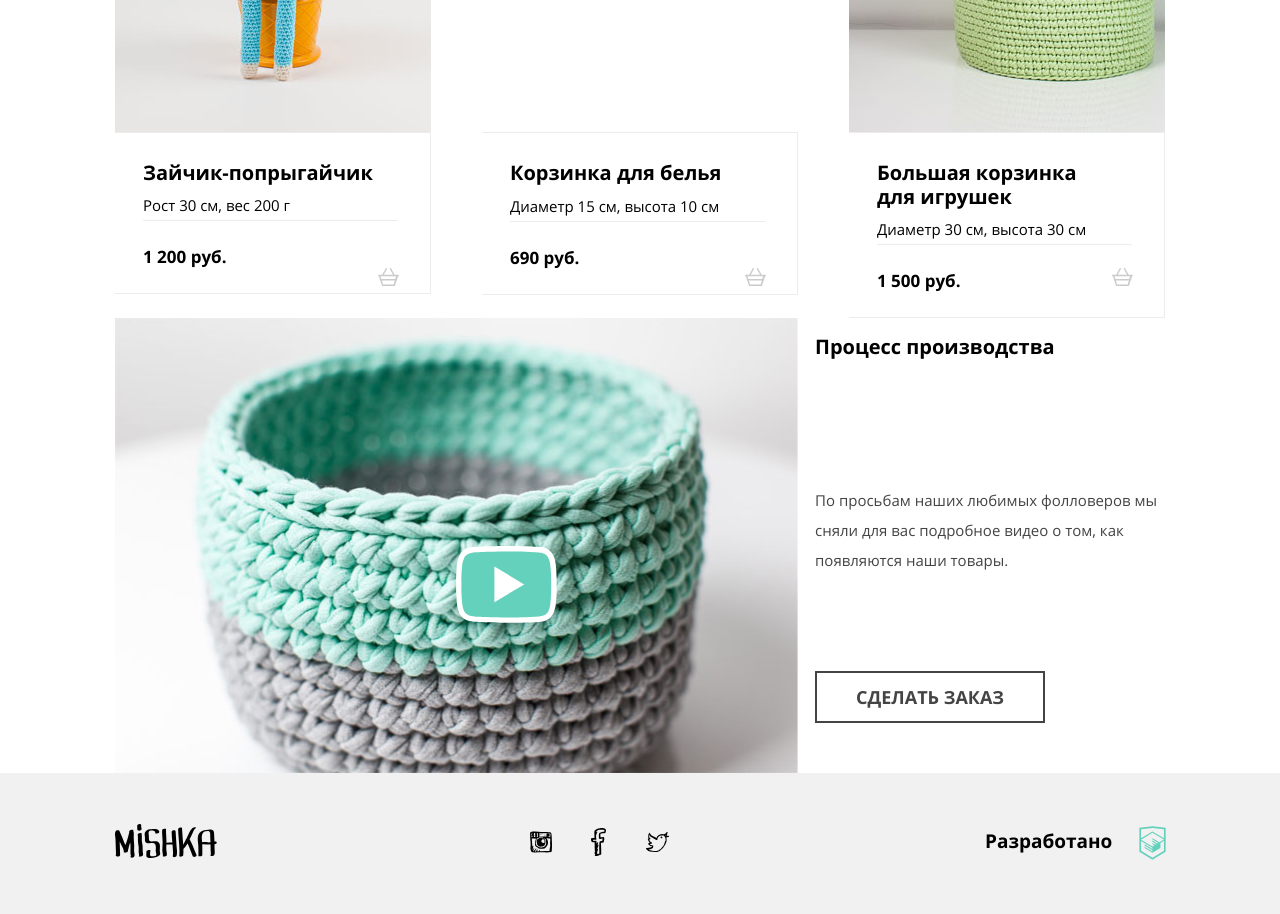
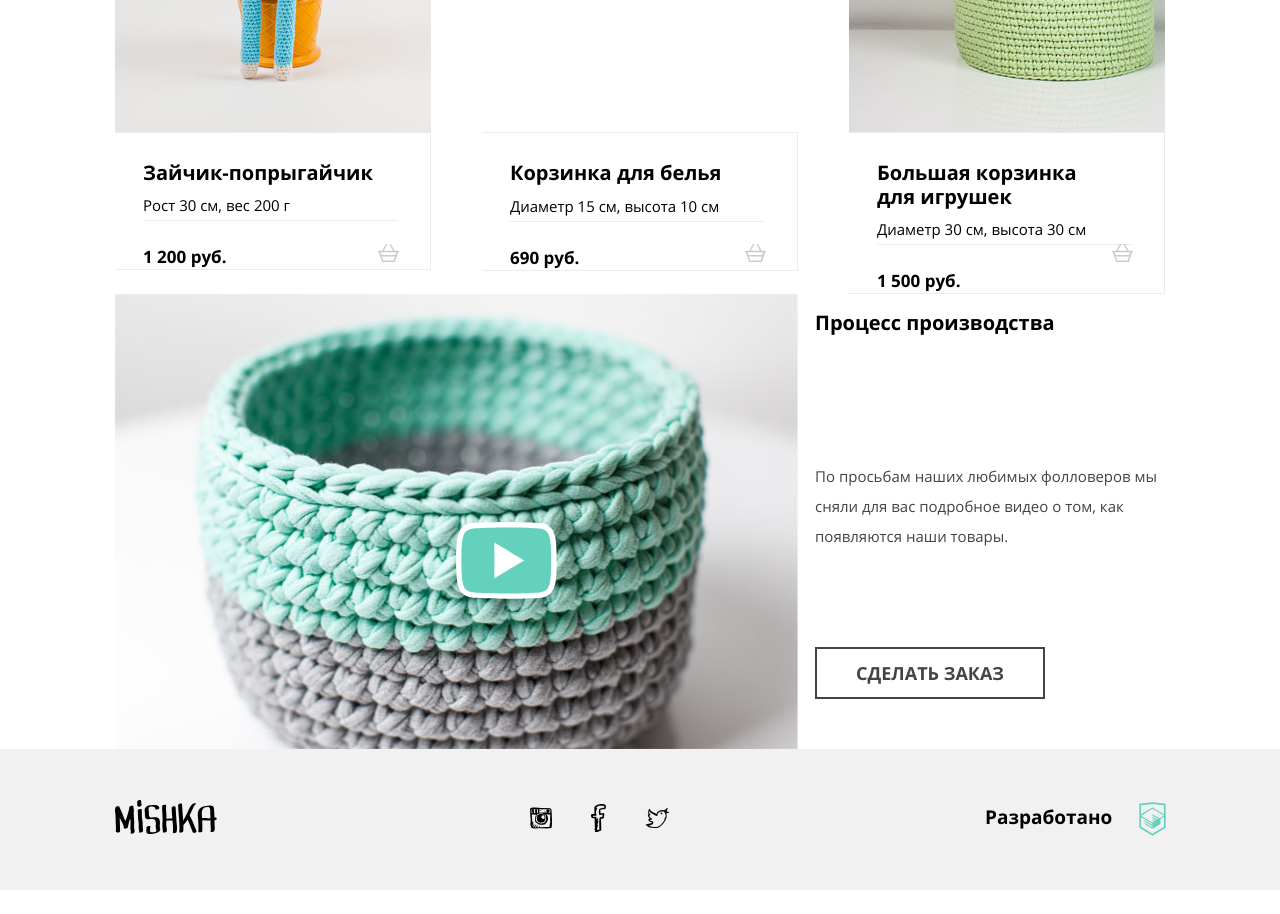
Before and after one commit to hawkf/1263893-mishka-21, a website: page source/catalog.html in a window 1280 px wide. Shown: the part 800-1714 px from the top of the page. After the commit the page ends 1690 px from the top, so only its background shows below. Drawn offline with nearby package versions, Linux system fonts and the light colour scheme; files that its build step writes are made by us from their sources.

Commit message:
Верстка каталога

```diff
--- a/source/catalog.html
+++ b/source/catalog.html
@@ -118,7 +118,7 @@
           <div class="catalog-list__item-parameters">
             <p class="catalog-list__item-name">Большая корзинка <br>для игрушек</p>
             <p class="catalog-list__item-description">Диаметр 30 см, высота 30 см</p>
-            <div class="catalog-list__item-price">1 500 руб.</div>
+            <p class="catalog-list__item-price">1 500 руб.</p>
           </div>
         </a>
         <a class="catalog-list__cart-icon-link" href="#">
--- a/source/sass/blocks/catalog-list.scss
+++ b/source/sass/blocks/catalog-list.scss
@@ -114,7 +114,6 @@
   @media (min-width: $desktop-width) {
     display: flex;
     flex-direction: column;
-    height: max-content;
     padding-left: 28px;
   }
 }
@@ -162,7 +161,7 @@
     font-size: 17px;
   }
 
-  @media ($desktop-width) {
+  @media (min-width: $desktop-width) {
     margin-top: auto;
     margin-bottom: 0;
   }
```
